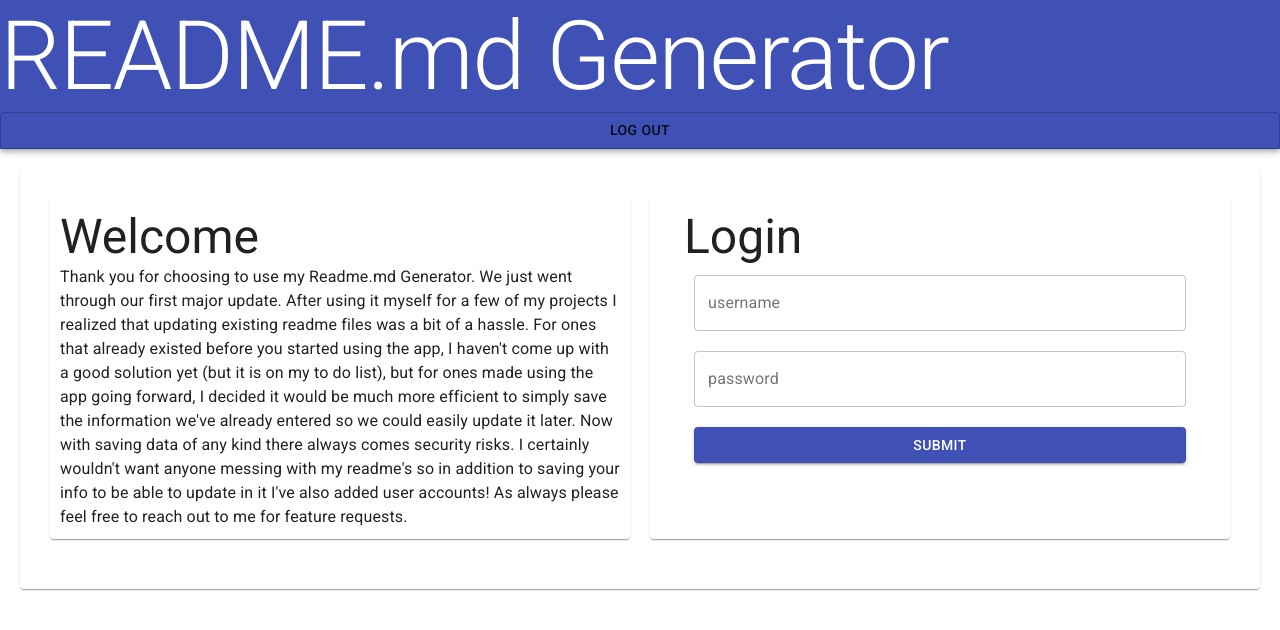
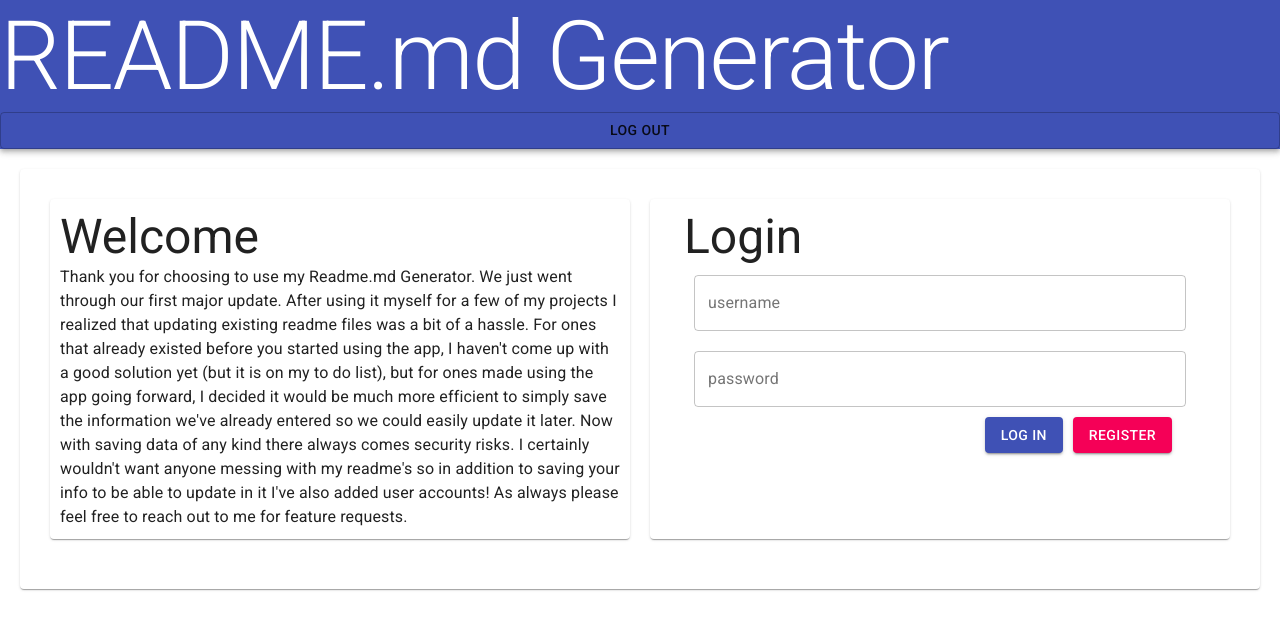
Before and after one commit to johnturner4004/readme-generator, a React (Create React App) app: page /#/login in a window 1280 px wide. Shown: the top 630 px of the page. Built offline with nearby package versions, Linux system fonts and the light colour scheme.

Commit message:
create registration page and inputs for username and password

```diff
--- a/src/components/App.jsx
+++ b/src/components/App.jsx
@@ -10,6 +10,7 @@ import {
 } from "react-router-dom";
 import Generator from "./layout/Generator";
 import UserProtectedRoute from './ProtectedRoute/UserProtectedRoute';
+import Registration from './layout/Registration';
 
 const useStyles = makeStyles({
   page: {
@@ -44,6 +45,9 @@ function App() {
           <UserProtectedRoute exact path="/generator">
             <Generator />
           </UserProtectedRoute>
+          <Route exact path='/registration'>
+            <Registration />
+          </Route>
         </Switch>
       </Router>
     </Container>
--- a/src/components/layout/Login.jsx
+++ b/src/components/layout/Login.jsx
@@ -7,6 +7,7 @@ import TextField from "@material-ui/core/TextField";
 import Typography from "@material-ui/core/Typography";
 import { useState } from "react";
 import { useDispatch } from "react-redux";
+import { useHistory } from 'react-router-dom';
 
 const useStyles = makeStyles({
   paper: {
@@ -30,11 +31,20 @@ const useStyles = makeStyles({
   spacing: {
     margin: 10,
   },
+  row: {
+    display: 'flex',
+    flexDirection: 'row',
+    justifyContent: 'flex-end',
+  },
+  button: {
+    marginLeft: 10,
+  },
 });
 
 export default function Login() {
   const classes = useStyles();
   const dispatch = useDispatch();
+  const history = useHistory();
 
   const [username, setUsername] = useState('');
   const [password, setPassword] = useState('');
@@ -69,7 +79,10 @@ export default function Login() {
           <Typography variant="h3" component="h2">Login</Typography>
           <TextField className={classes.spacing} id="username" label="username" variant="outlined" onChange={(event) => setUsername(event.target.value)}/>
           <TextField className={classes.spacing} id="username" label="password" variant="outlined" onChange={(event) => setPassword(event.target.value)}/>
-          <Button className={classes.spacing} id="submit" color="primary" variant="contained" onClick={() => handleSubmit()}>Submit</Button>
+          <Container className={classes.row}>
+            <Button className={classes.button} id="submit" color="primary" variant="contained" onClick={() => handleSubmit()}>Log In</Button>
+            <Button className={classes.button} id="register" color="secondary" variant="contained" onClick={() => history.push('/registration')}>Register</Button>
+          </Container>
         </Container>
       </Card>
     </Paper>
--- /dev/null
+++ b/src/components/layout/Registration.jsx
@@ -0,0 +1,32 @@
+import Paper from '@material-ui/core/Paper';
+import makeStyles from '@material-ui/core/styles/makeStyles';
+import TextField from '@material-ui/core/TextField';
+import { useState } from 'react';
+
+const useStyles = makeStyles({
+  paper: {
+    padding: 20,
+    margin: 20,
+    height: "100%",
+    display: "flex",
+  },
+  spacing: {
+    margin: 10,
+  },
+});
+
+export default function Registration() {
+  const classes = useStyles();
+
+  const [username, setUsername] = useState('');
+  const [password, setPassword] = useState('');
+  const [confirm, setConfirm] = useState('');
+
+  return(
+  <Paper className={classes.paper}>
+    <TextField className={classes.spacing} id="username" label="username" variant="outlined" onChange={(event) => setUsername(event)} />
+    <TextField className={classes.spacing} type="password" id="password" label="password" variant="outlined" onChange={(event) => setPassword(event)} />
+    <TextField className={classes.spacing} type="password" id="confirm" label="confirm password" variant="outlined" onChange={(event) => setPassword(event)} />
+  </Paper>
+  );
+};
```
